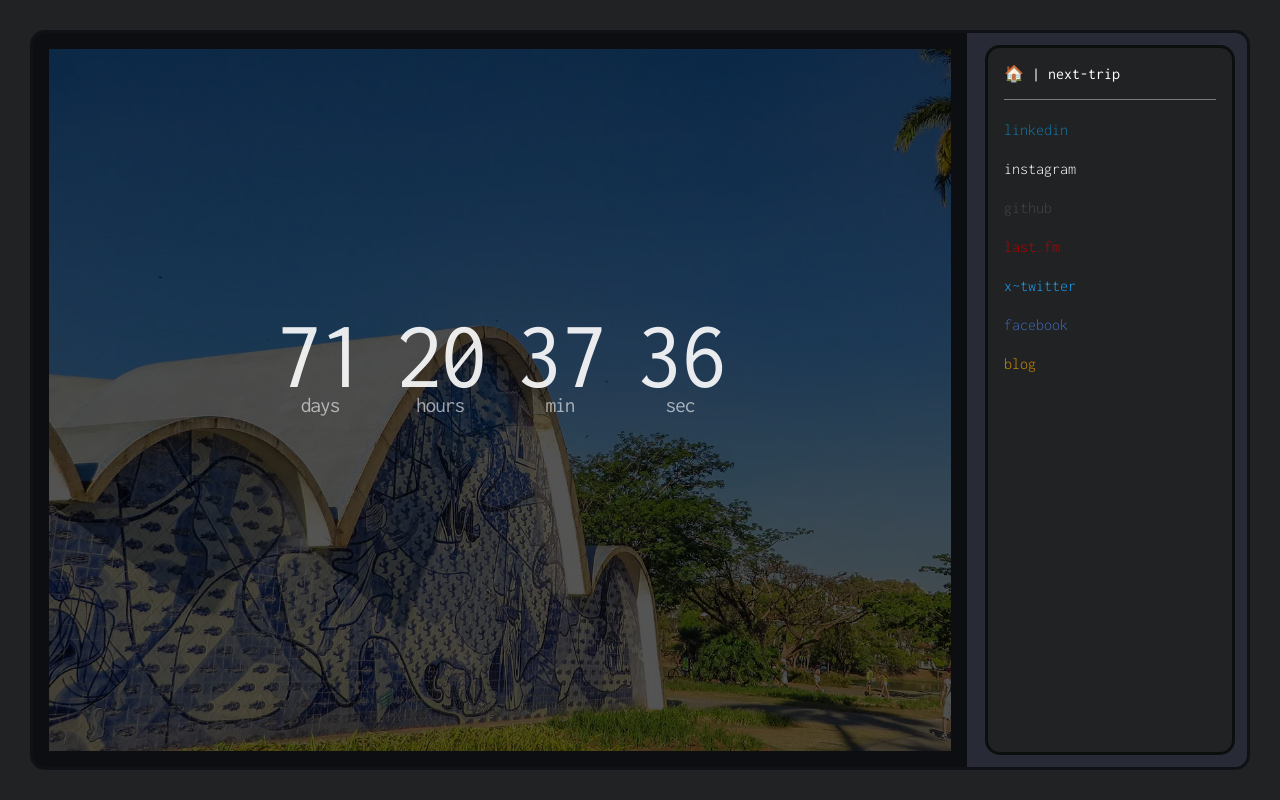
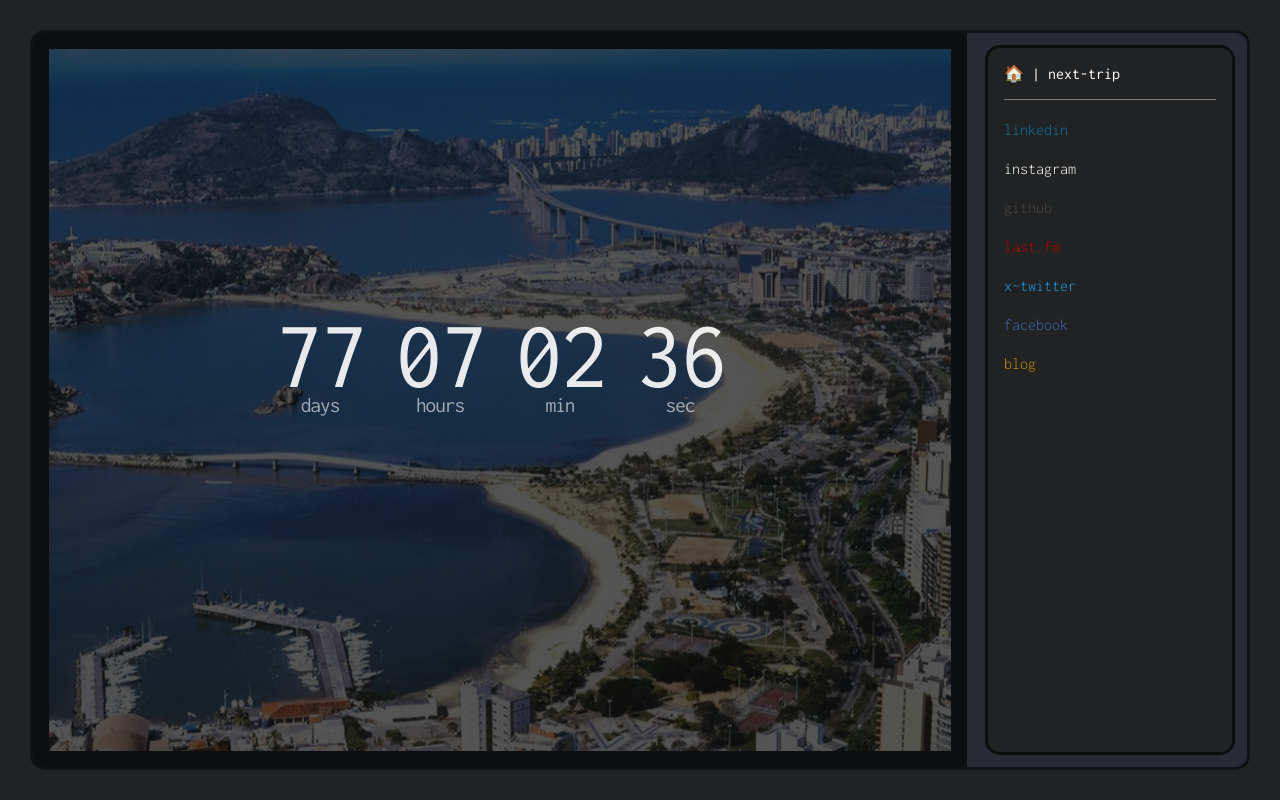
Before and after one commit to grippado/gripp-link-n, a Nuxt app: page /next-trip in a window 1280 px wide. Built offline with nearby package versions, Linux system fonts and the light colour scheme.

Commit message:
chore: change location and countdown s2

```diff
--- a/components/countdown-clock.vue
+++ b/components/countdown-clock.vue
@@ -60,10 +60,10 @@ onMounted(() => {
   timer = setInterval(showRemaining, 1000)
 
   const backgroundImages: Array<string> = [
-    // '/vitoria1.jpeg',
-    // '/vv1.jpeg',
-    '/morar-em-Belo-Horizonte.jpg',
-    '/belo-horizonte-pampulha.jpg',
+    '/vitoria1.jpeg',
+    '/vv1.jpeg',
+    // '/morar-em-Belo-Horizonte.jpg',
+    // '/belo-horizonte-pampulha.jpg',
   ]
 
   const randomizeBg = () => {
--- a/pages/next-trip.vue
+++ b/pages/next-trip.vue
@@ -2,14 +2,14 @@
 section.ctdn-bg.sec-wh
   countdown-clock(
     :title="'gripp.link | Next Trip Date'"
-    :date="'August 09, 2024 10:40:00'"
+    :date="'August 14, 2024 21:05:00'"
     :wrapperClass="'countdown1'"
   )
 </template>
 
 <style lang="stylus" scoped>
 .ctdn-bg
-  background-image url('/belo-horizonte-pampulha.jpg')
+  background-image url('/vitoria1.jpeg')
   background-repeat no-repeat
   background-position center center
   background-size cover
```
